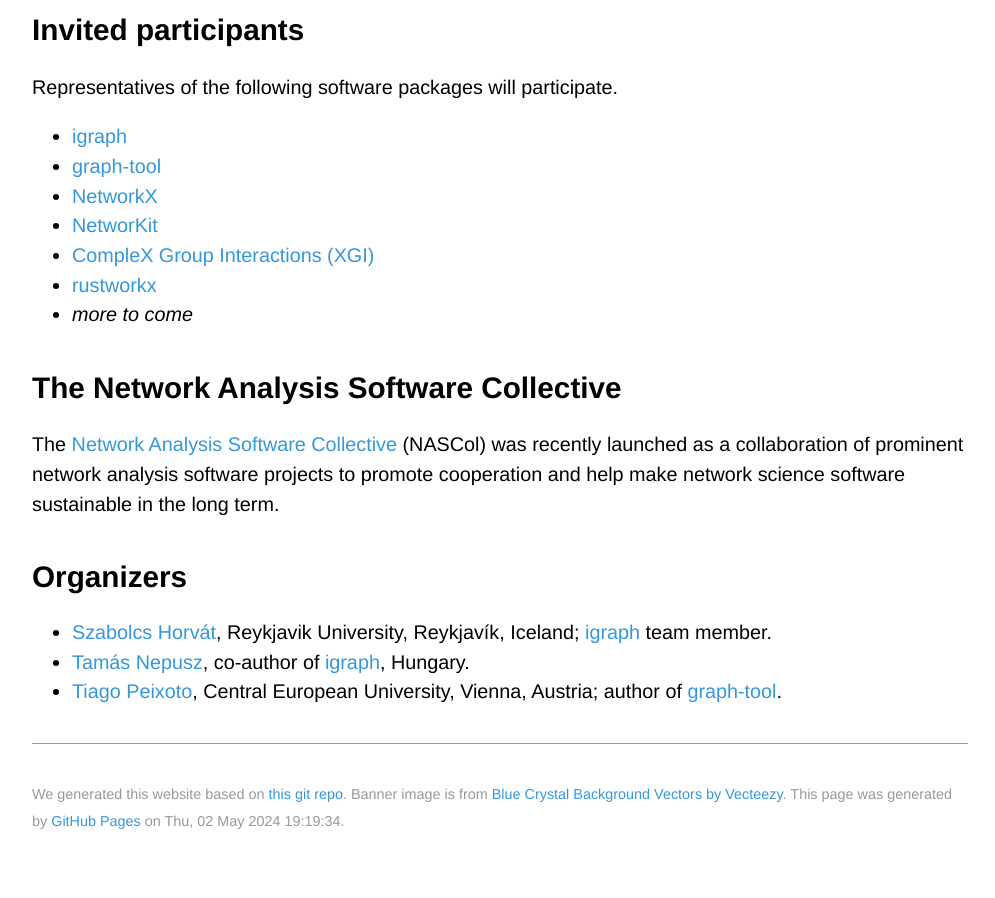
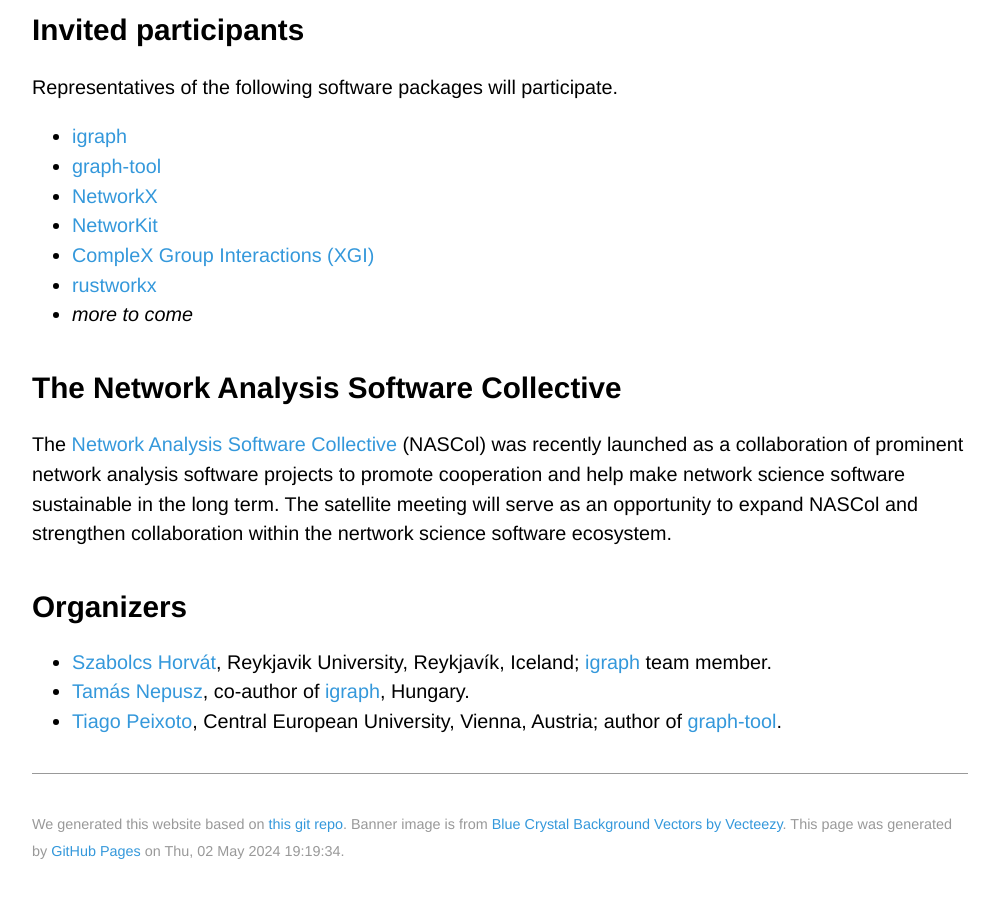
Before and after one commit to nas-col/netsci.nascol.net, a Jekyll site: the page built from index.md, in a window 1280 px wide and 900 px high, scrolled down 922 px. Shown: the whole window, without its empty margins (140-1135 px from the left). Built offline with Jekyll 4.4.1, drawn with Linux system fonts in a browser that asks for light colours; some web fonts are replaced; our own code applies the rules of GitHub Pages for plain Markdown files; before the commit the page ends 1792 px from its top, so only the background shows below that.

Commit message:
Expand front page

```diff
--- a/index.md
+++ b/index.md
@@ -24,7 +24,7 @@ Representatives of the following software packages will participate.
 
 ## The Network Analysis Software Collective
 
-The [Network Analysis Software Collective](https://nascol.net) (NASCol) was recently launched as a collaboration of prominent network analysis software projects to promote cooperation and help make network science software sustainable in the long term.
+The [Network Analysis Software Collective](https://nascol.net) (NASCol) was recently launched as a collaboration of prominent network analysis software projects to promote cooperation and help make network science software sustainable in the long term. The satellite meeting will serve as an opportunity to expand NASCol and strengthen collaboration within the nertwork science software ecosystem.
 
 ## Organizers
 
```
